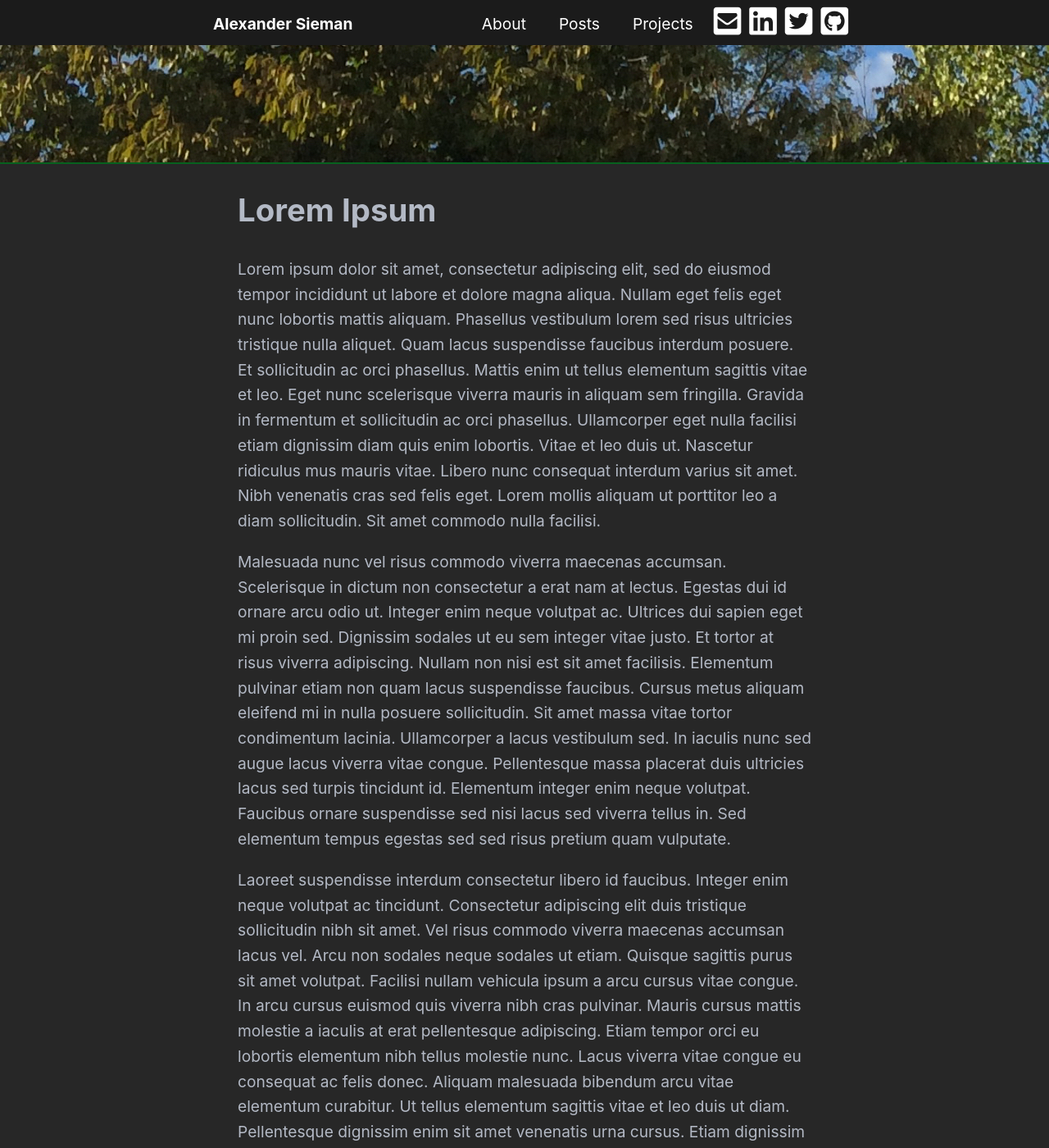
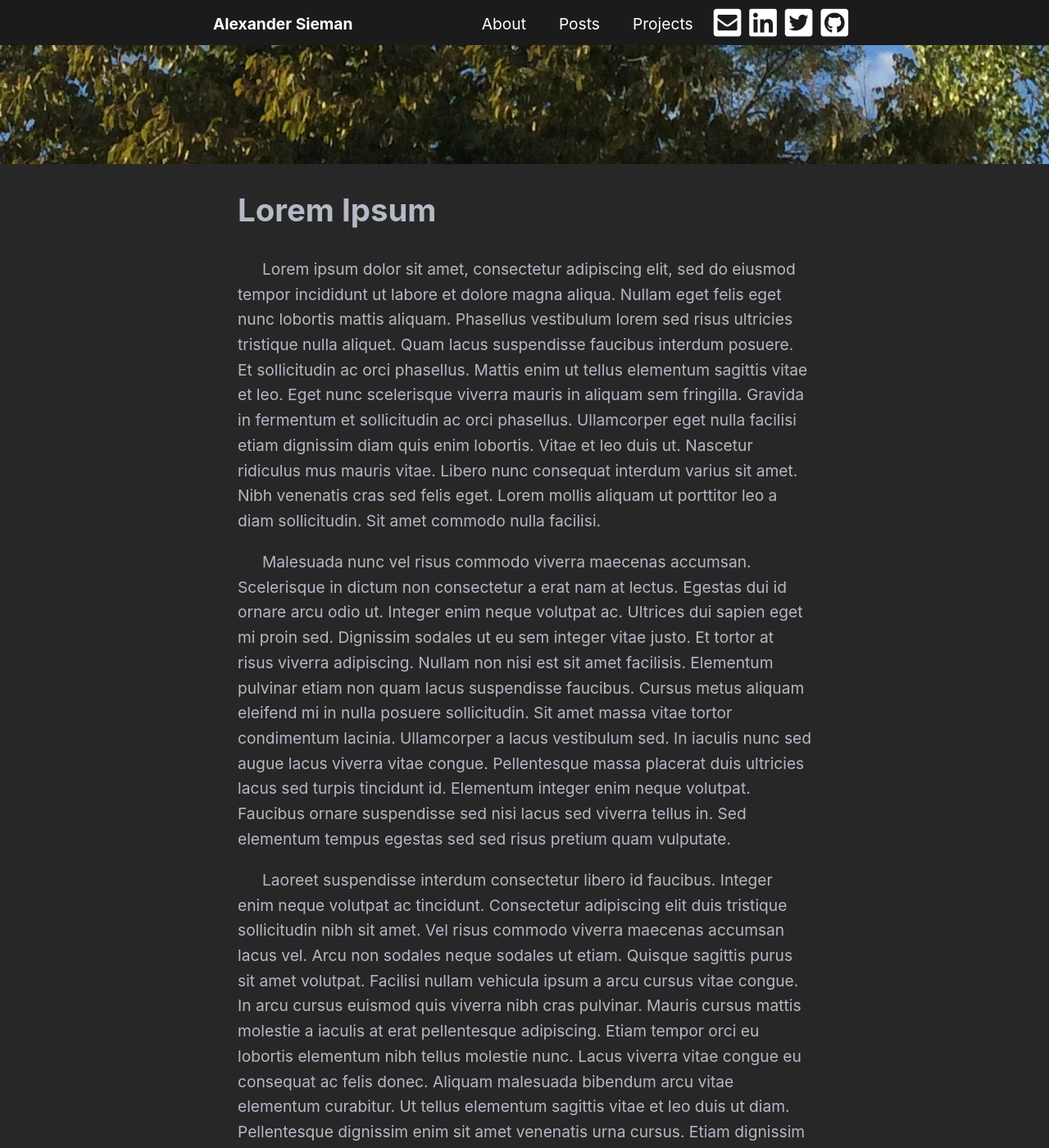
Before and after one commit to ars140/ars140.github.io, a Jekyll site: the page built from _projects/lorem-ipsum.md, in a window 1280 px wide and 1400 px high. Shown: the whole window at 82% size. Built offline with Jekyll 4.4.1, drawn with Linux system fonts in a browser that asks for light colours; nearby versions of some CDN libraries; some of the changed text lies outside the part shown.

Commit message:
Cleaned up layout
Various spacing and color changes to clean up the layout.

```diff
--- a/_includes/footer.html
+++ b/_includes/footer.html
@@ -1,3 +1,3 @@
 <footer class="foot">
-  <i>©&nbsp;2018 - 2021 Alexander Sieman</i>
+  <i>©&nbsp;2018 - 2022 Alexander Sieman</i>
 </footer>
--- a/_layouts/post.html
+++ b/_layouts/post.html
@@ -2,6 +2,8 @@
 layout: default
 ---
 <h1>{{ page.title }}</h1>
-<p>{{ page.date | date_to_string }} - {{ page.author }}</p>
+<p>
+    <i>Posted on {{ page.date | date_to_string }} By {{ page.author }}</i>
+</p>
 
 {{ content }}
--- a/_layouts/project.html
+++ b/_layouts/project.html
@@ -4,3 +4,20 @@ layout: default
 <h1>{{ page.title }}</h1>
 
 {{ content }}
+
+{% assign has_tag = 0 %}
+    {%- for post in site.posts -%}
+        {%- for tag in post.tags -%}
+            {%- if tag == page.project -%}
+                {%- if has_tag == 0 -%}
+                    {% assign has_tag = 1 %}
+<b>List of posts related to this project:</b>
+<ul>
+                {%- endif -%}
+    <li><a href="{{ post.url }}">{{ post.title }}</a>, posted on {{ post.date | date_to_string }}</li>
+            {%- endif -%}
+        {%- endfor -%}
+    {%- endfor -%}
+    {%- if has_tag == 1 -%}
+</ul>
+    {%- endif -%}
--- a/_sass/main.scss
+++ b/_sass/main.scss
@@ -9,7 +9,7 @@
     --body-text-color: #B3B9C5;
     --masthead-color: #1B1B1B;
     --line-sep-color: #444444;
-    --link-underline-color: #07611e;
+    --link-underline-color: #2A4A7A;
     --nav-bar-height: 55px;
     --footer-height: 48px;
     --max-page-width: 800px;
@@ -29,8 +29,11 @@ html
     text-align: center;
     background: white;
     color: #fff;
-    border-bottom: 2px solid var(--link-underline-color);
 }
+
+p {
+    text-indent: 30px;
+ }
 
 body
 {
@@ -92,12 +95,13 @@ a
     text-align: center;
     padding: 14px 20px;
     text-decoration: none;
+    border-bottom: none;
 }
 
 .navigation a.contact-icon
 {
     color: var(--heading-text-color);
-    padding: 7px 5px;
+    padding: 8.5px 5px;
     text-decoration: none;
 }
 
--- a/posts.html
+++ b/posts.html
@@ -8,9 +8,9 @@ title: Posts
 </h1>
 {%- for post in site.posts -%}
     <div class="linesep"></div>
-    <p>
-        <a href="{{ post.url }}">{{ post.title }}</a>
-    <i>{{ post.date | date_to_string }}</i>
+    <p style="text-indent: 0px;">
+        <b><a href="{{ post.url }}" style="font-size: 1.6rem;">{{ post.title }}</a></b>
+        <i style="float:right">{{ post.date | date_to_string }}</i>
     </p>
     {{ post.excerpt }}
 {%- endfor -%}
--- a/projects.html
+++ b/projects.html
@@ -11,6 +11,7 @@ title: Project List
         <a href="{{ project.url }}">{{ project.title }}</a>
     </h2>
     {{ project.excerpt }}
+    <p style="text-align: center;"><i><a href="{{ project.url }}">Continue reading about this project...</a></i></p>
     {% assign has_tag = 0 %}
     {%- for post in site.posts -%}
         {%- for tag in post.tags -%}
@@ -20,7 +21,7 @@ title: Project List
 <b>List of posts related to this project:</b>
 <ul>
                 {%- endif -%}
-    <li><a href="{{ post.url }}">{{ post.title }}</a>, posted on {{ post.date }}</li>
+    <li><a href="{{ post.url }}">{{ post.title }}</a>, posted on {{ post.date | date_to_string }}</li>
             {%- endif -%}
         {%- endfor -%}
     {%- endfor -%}
```
